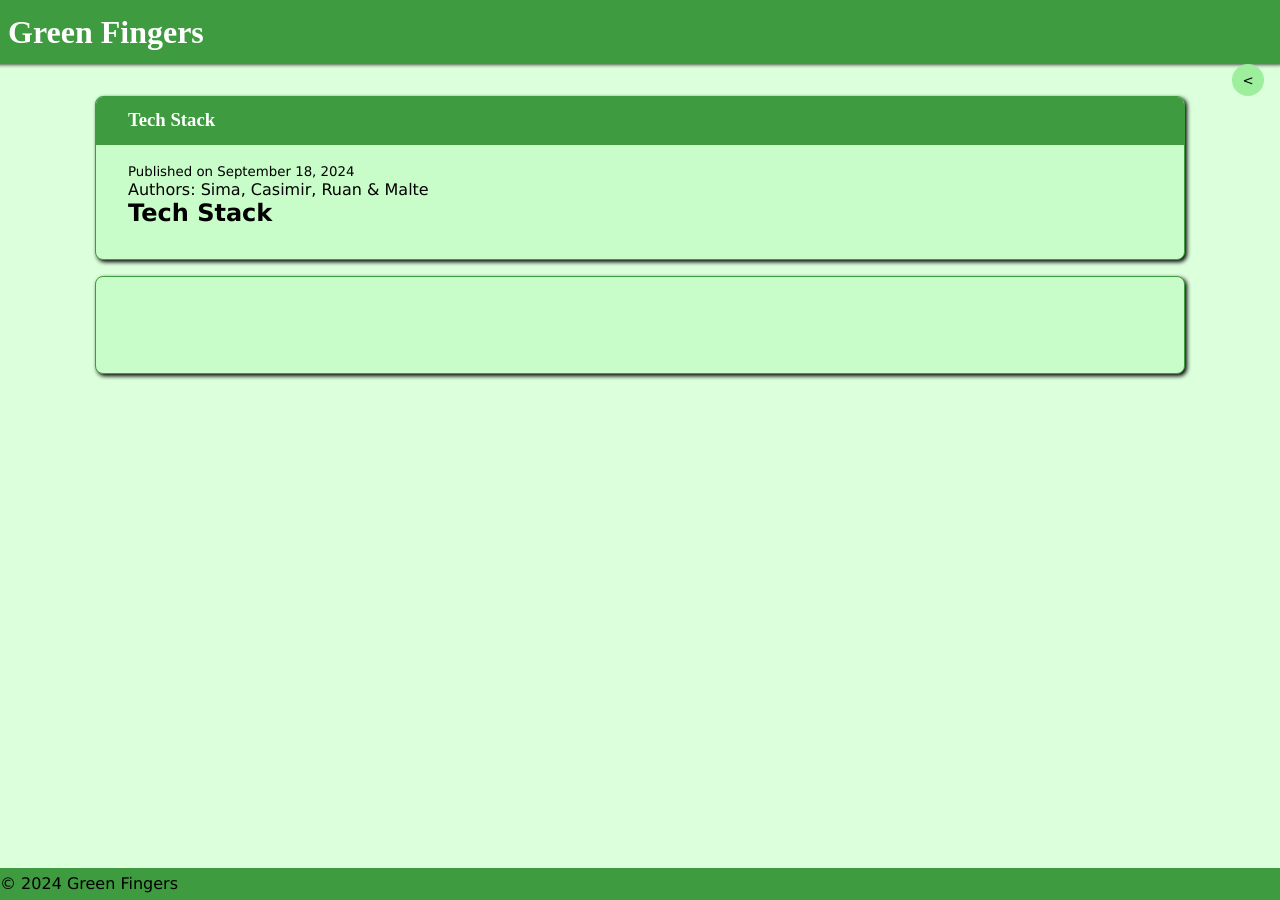
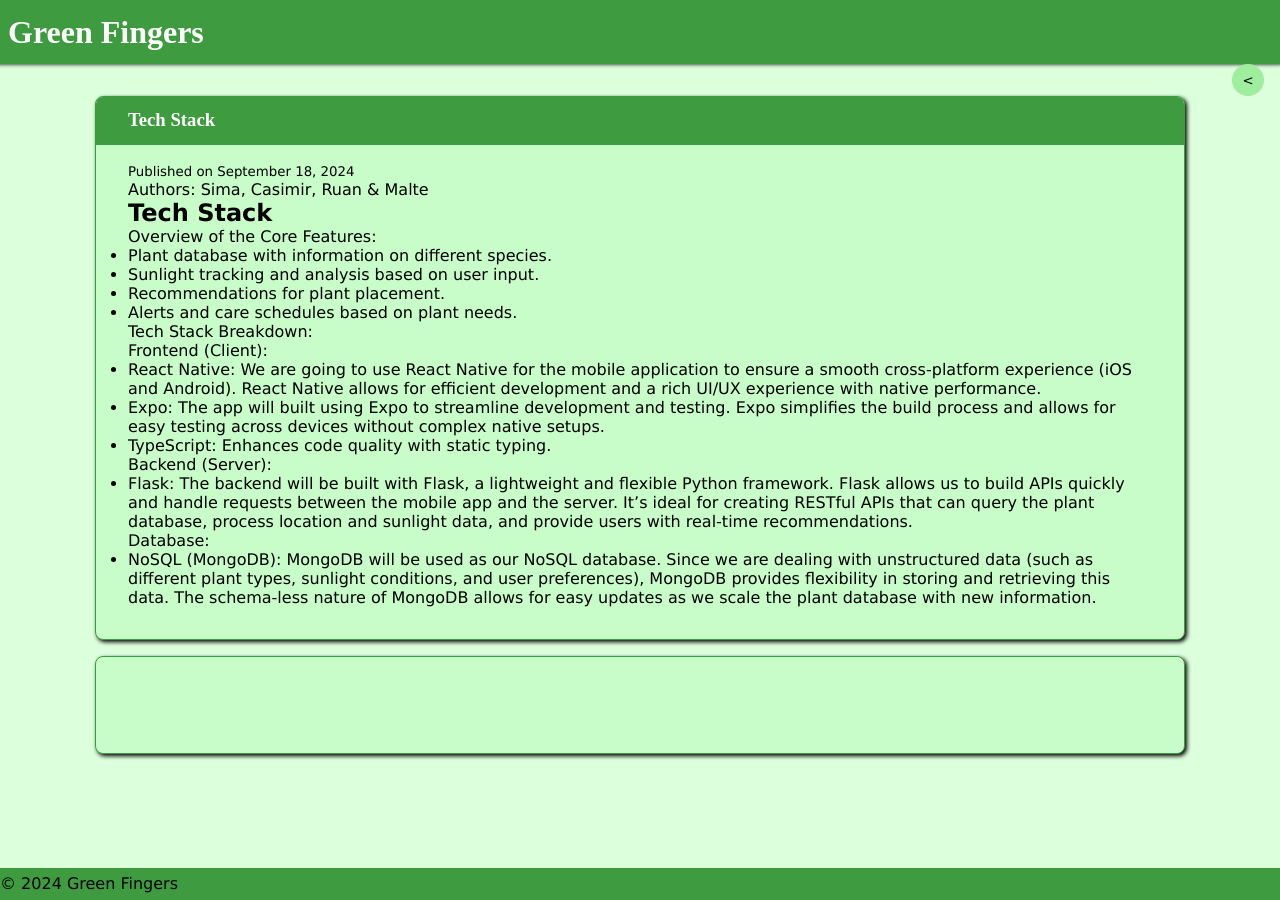
Before and after one commit to Green-Fingers-App/gardeningApp, a Jekyll site: the page built from docs/_posts/2024-09-18-tech-stack.md, in a window 1280 px wide. Built offline with Jekyll 4.4.1, drawn with Linux system fonts in a browser that asks for light colours; some web fonts are replaced; comment, search, counter and statistics services are not loaded.

Commit message:
Update 2024-09-18-tech-stack.md

```diff
--- a/docs/_posts/2024-09-18-tech-stack.md
+++ b/docs/_posts/2024-09-18-tech-stack.md
@@ -6,3 +6,29 @@ author: "Sima, Casimir, Ruan & Malte"
 ---
 
 ## Tech Stack
+
+ Overview of the Core Features:
+
+- Plant database with information on different species.
+- Sunlight tracking and analysis based on user input.
+- Recommendations for plant placement.
+- Alerts and care schedules based on plant needs.
+
+Tech Stack Breakdown:
+
+Frontend (Client):
+
+- React Native:
+We are going to use React Native for the mobile application to ensure a smooth cross-platform experience (iOS and Android). React Native allows for efficient development and a rich UI/UX experience with native performance.
+- Expo:
+The app will built using Expo to streamline development and testing. Expo simplifies the build process and allows for easy testing across devices without complex native setups.
+- TypeScript: Enhances code quality with static typing.
+
+Backend (Server):
+
+- Flask:
+The backend will be built with Flask, a lightweight and flexible Python framework. Flask allows us to build APIs quickly and handle requests between the mobile app and the server. It’s ideal for creating RESTful APIs that can query the plant database, process location and sunlight data, and provide users with real-time recommendations.
+
+Database:
+- NoSQL (MongoDB):
+MongoDB will be used as our NoSQL database. Since we are dealing with unstructured data (such as different plant types, sunlight conditions, and user preferences), MongoDB provides flexibility in storing and retrieving this data. The schema-less nature of MongoDB allows for easy updates as we scale the plant database with new information.
```
